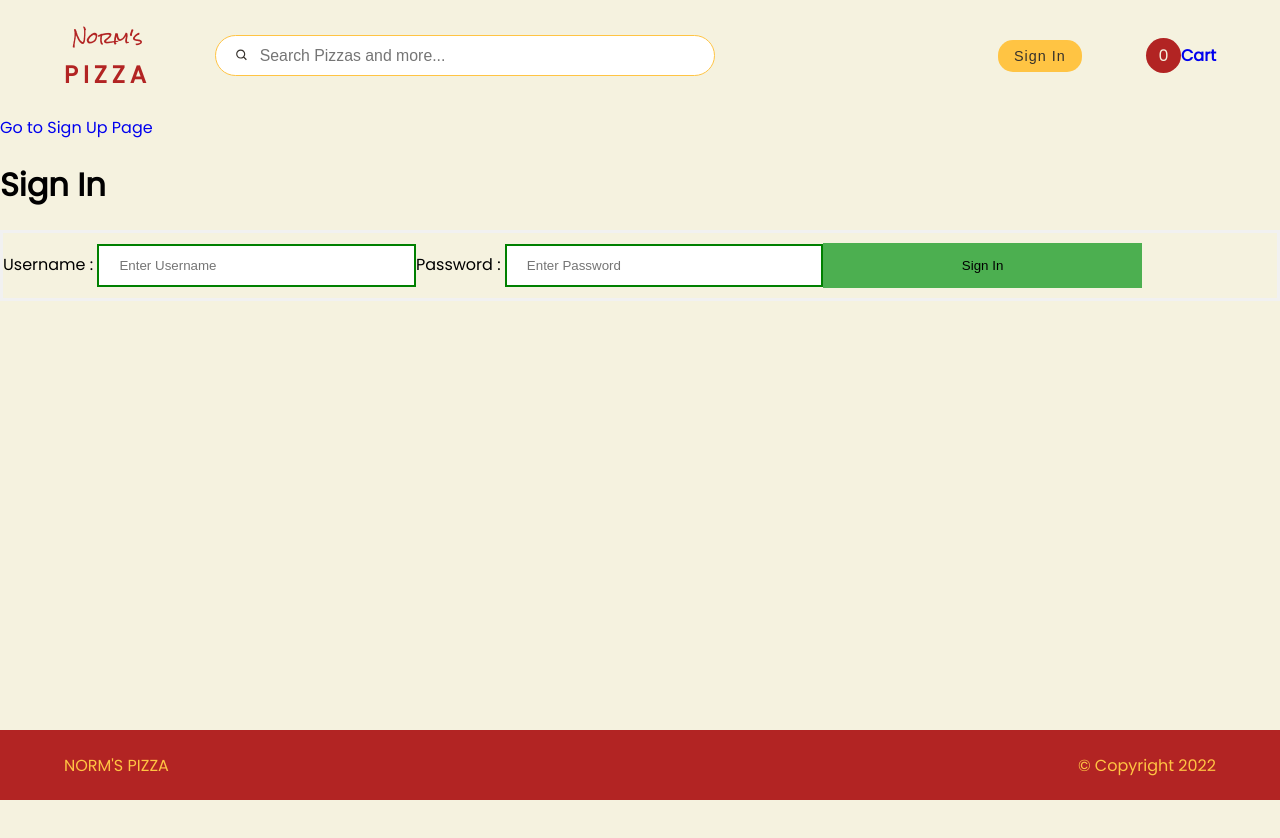
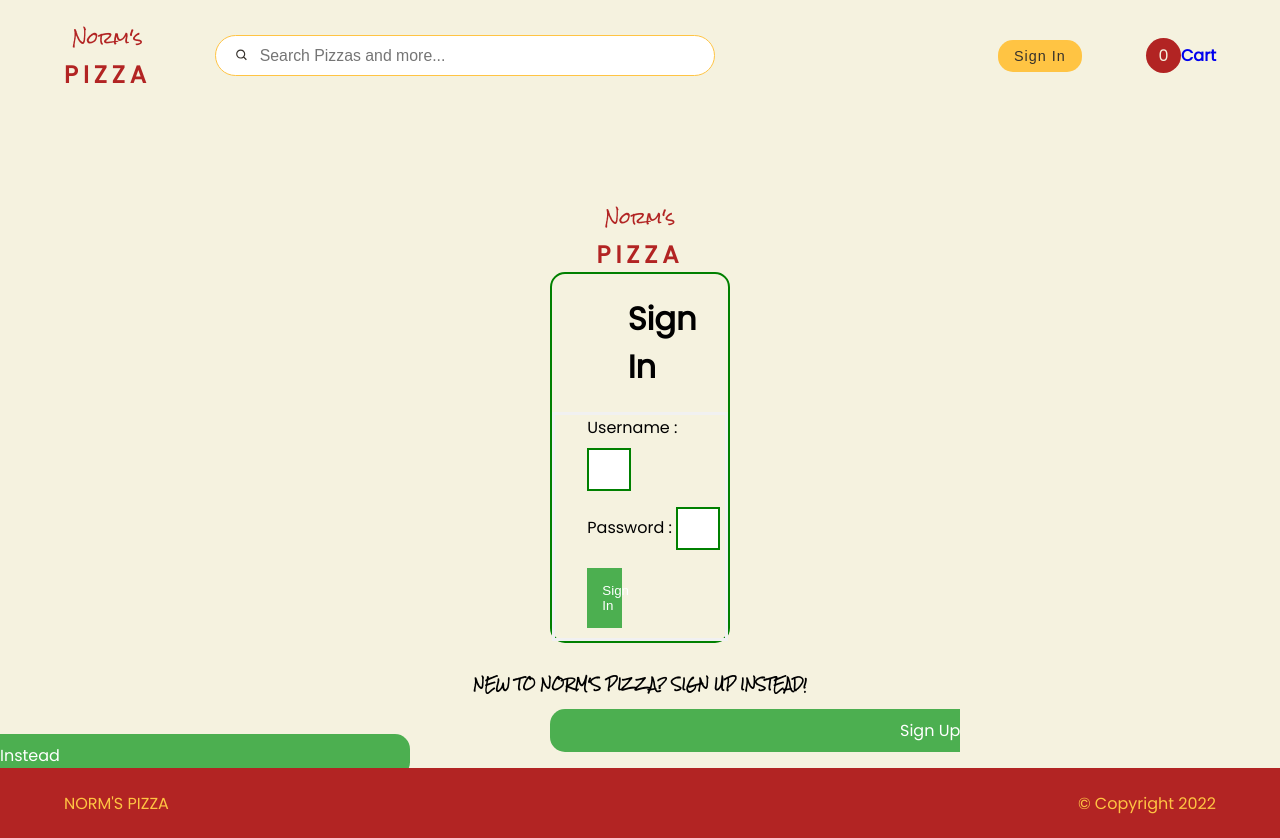
Before and after one commit to NishanthPrajith/CSC322_Final_Project, a React (Create React App) app: page /signIn in a window 1280 px wide. Before the commit the page ends 800 px from the top, so only its background shows below. Built offline with nearby package versions, Linux system fonts and the light colour scheme; no server answers; the database is empty.

Commit message:
SignIn Added

```diff
--- a/src/SignInComps/signIn.css
+++ b/src/SignInComps/signIn.css
@@ -1,30 +1,72 @@
-.SignIn button {
+.signTop {
+    margin-top: 100px;
+}
+
+.signBox {
+    display: block;
+    border-radius: 15px;
+    border: 2px green solid;
+    margin: 0 550px 0 550px;
+}
+
+.signHeader {
+    margin-left: 43%
+}
+
+.labelSpacing {
+    margin: 0 0 0 19%;
+}
+
+.input[type=text] {
+    border: 2px solid green;
+    box-sizing: border-box;
+    padding: 10px 170px 10px 10px;
+    margin-bottom: 10px;
+}
+
+.input[type=password] {
+    border: 2px solid green;
+    box-sizing: border-box;
+    padding: 10px 170px 10px 10px;
+    margin: 0 0 10px 5px;
+}
+
+.btnSubmit {
     background-color: #4CAF50;
-    width: 25%;
-    padding: 15px;
-    margin: 10px 0px;
     border: none;
     cursor: pointer;
+    color: white;
+    margin-bottom: 10px;
+    margin-left: 93px;
+    padding: 8px 153px 8px 153px;
 }
 
-.SignIn form {
-    border: 3px solid #f1f1f1;
+.divider {
+    text-align: center;
+    text-transform: uppercase;
+    position: relative;
+    z-index: 1;
 }
 
-.SignIn form {
-    display: grid;
-    align-items: center;
+.divider:before {
+    border-top: 2px solid #4CAF50;
+    content:"";
+    position: absolute;
+    top: 50%; left: 550px; right: 550px; bottom: 0;
+    z-index: -1;
 }
 
-.SignIn input[type=text], .SignIn input[type=password] {
-    width: 25%;
-    margin: 8px 0;
-    padding: 12px 20px;
-    display: inline-block;
-    border: 2px solid green;
-    box-sizing: border-box;
+.signMsg {
+    background: #F5F2DF;
+    padding: 0 10px 0 10px;
+    font-size: 12px;
+    font-family: 'Rock Salt', cursive;
 }
 
-.SignIn button:hover {
-    opacity: 0.7;
+.linkSignUp{
+    margin: 0 10px 10px 550px;
+    padding: 10px 350px 10px 350px;
+    border-radius: 15px;
+    color: white;
+    background-color: #4CAF50;
 }
--- a/src/SignInComps/signIn.js
+++ b/src/SignInComps/signIn.js
@@ -1,7 +1,5 @@
-
 import './signIn.css'
 import { Link } from 'react-router-dom';
-
 import { useAuth } from "../contexts/Authcontext"
 
 export default function SignIn() {
@@ -18,7 +16,7 @@ export default function SignIn() {
         console.log("Password ", b);
 
         try {
-            const useruiid = await login(a, b);
+            const useruid = await login(a, b);
             alert('Logged In');
         } catch {
             alert("error");
@@ -27,21 +25,36 @@ export default function SignIn() {
 
     return (
         <div className='SignIn'>
-            <Link to = "/">
-                <p>Go to Sign Up Page</p>
-            </Link>
+            {/*This Section is the Logo*/}
+            <div className='logo signTop'>
+                    <Link to = "/">
+                        <p>Norm's</p>
+                        <p>PIZZA</p>
+                    </Link>
+                </div>
 
-            <h1>Sign In</h1>
+            {/*This Section is the SignUp Box*/}
+            <div className={"signBox"}>
+                <h1 className={"signHeader"}>Sign In</h1>
+                <form onSubmit={() => { return false;} }>
+                    <div className={"labelSpacing"}>
+                        <label> Username : </label>
+                        <input type={"text"} className={"input"} placeholder="Enter Username" name="username" required />
+                    </div>
+                    <div className={"labelSpacing"}>
+                        <label > Password : </label>
+                        <input type={"password"} className={"input"} placeholder="Enter Password" name="password" required />
+                    </div>
+                    <div className={"labelSpacing"}>
+                        <button className={"btnSubmit"} onClick={SignIn()}>Sign In</button>
+                    </div>
+                </form>
+            </div>
 
-            <form>
-                <div className="container">
-                    <label>Username : </label>
-                    <input type="text" className = "input" placeholder="Enter Username" name="username" required />
-                    <label>Password : </label>
-                    <input type="password" className = "input" placeholder="Enter Password" name="password" required />
-                    <button onClick={SignIn}>Sign In</button>
-                </div>
-            </form>
+            {/*This Section is to switch to SignIn*/}
+            <h2 className={"divider"}><span className={"signMsg"}>New to Norm's Pizza? Sign Up instead!</span></h2>
+            <Link className={"linkSignUp"} role="button" to="/signUp"> Sign Up Instead</Link>
+
         </div>
     )
 }
```
